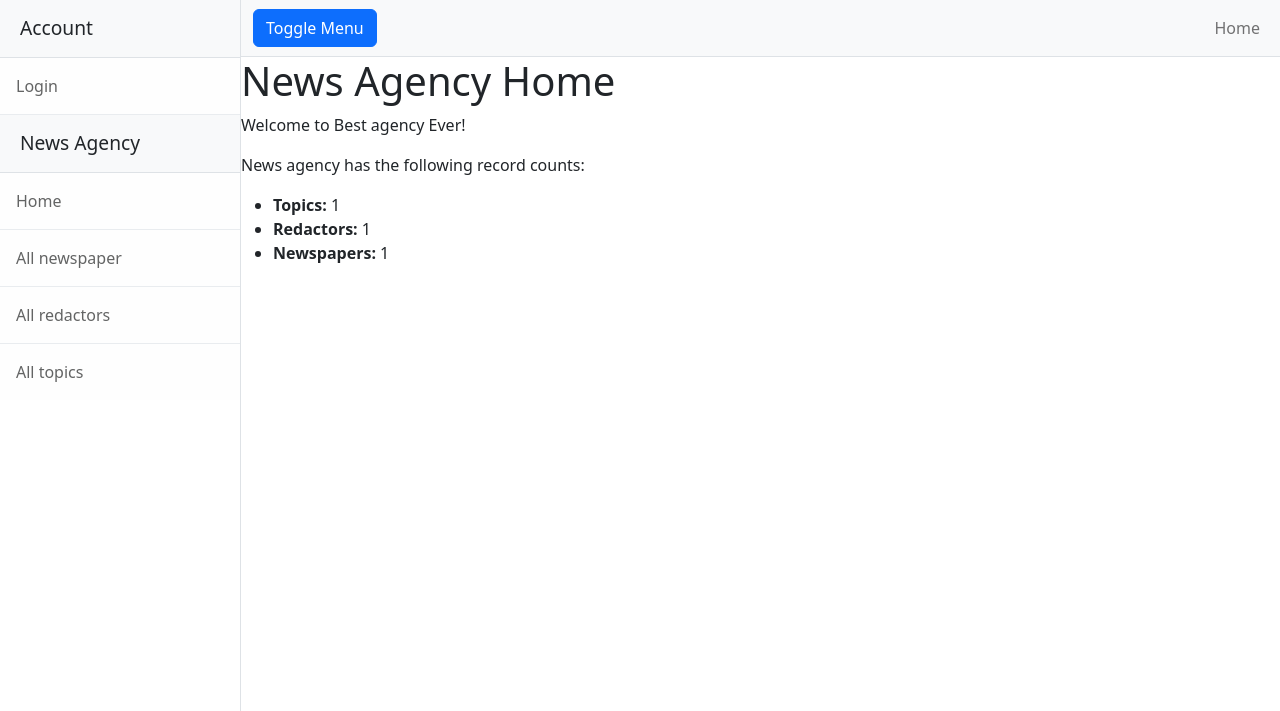
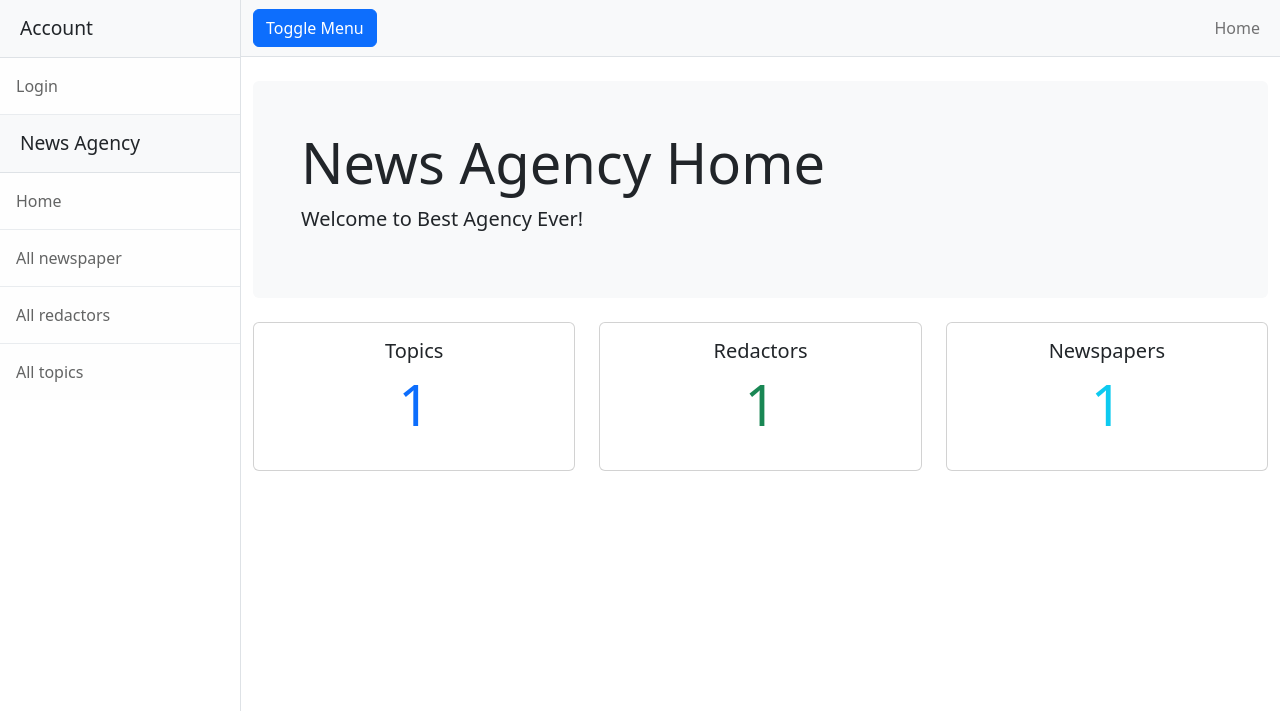
Before and after one commit to mrkanis82-gif/News-agency, a Django app: page / in a window 1280 px wide. Shown: the top 711 px of the page. Run offline with Django 5.2, Linux system fonts and the light colour scheme; tables that the repository leaves empty hold one stand-in row (values such as "Sample post"); some libraries are stand-ins or nearby versions.

Commit message:
improved ui.

```diff
--- a/templates/agency/index.html
+++ b/templates/agency/index.html
@@ -1,12 +1,35 @@
 {% extends "base.html" %}
-
 {% block content %}
-    <h1>News Agency Home</h1>
-    <p>Welcome to Best agency Ever!</p>
-    <p>News agency has the following record counts:</p>
-    <ul>
-        <li><strong>Topics:</strong> {{ num_topics }}</li>
-        <li><strong>Redactors:</strong> {{ num_redactors }}</li>
-        <li><strong>Newspapers:</strong> {{ num_newspapers }}</li>
-    </ul>
+<div class="container mt-4">
+  <div class="jumbotron bg-light p-5 rounded">
+    <h1 class="display-4">News Agency Home</h1>
+    <p class="lead">Welcome to Best Agency Ever!</p>
+  </div>
+  <div class="row mt-4">
+    <div class="col-md-4">
+      <div class="card text-center">
+        <div class="card-body">
+          <h5 class="card-title">Topics</h5>
+          <p class="display-4 text-primary">{{ num_topics }}</p>
+        </div>
+      </div>
+    </div>
+    <div class="col-md-4">
+      <div class="card text-center">
+        <div class="card-body">
+          <h5 class="card-title">Redactors</h5>
+          <p class="display-4 text-success">{{ num_redactors }}</p>
+        </div>
+      </div>
+    </div>
+    <div class="col-md-4">
+      <div class="card text-center">
+        <div class="card-body">
+          <h5 class="card-title">Newspapers</h5>
+          <p class="display-4 text-info">{{ num_newspapers }}</p>
+        </div>
+      </div>
+    </div>
+  </div>
+</div>
 {% endblock %}
```
